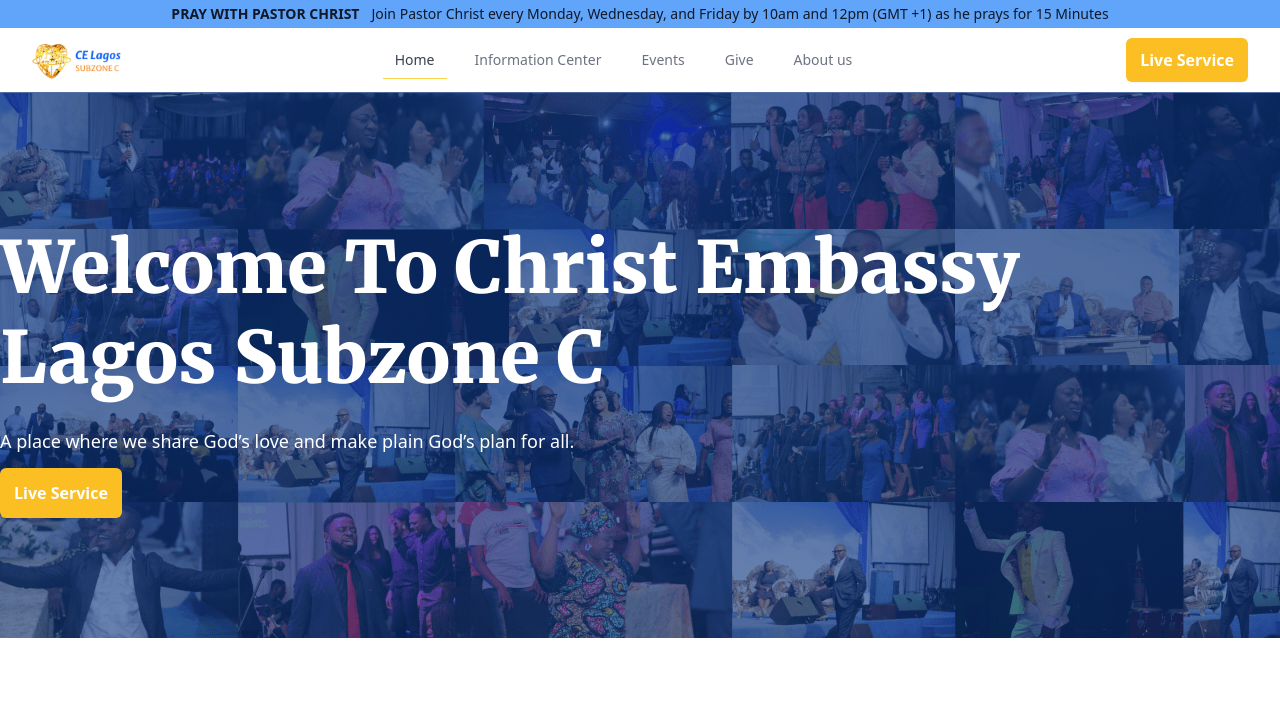
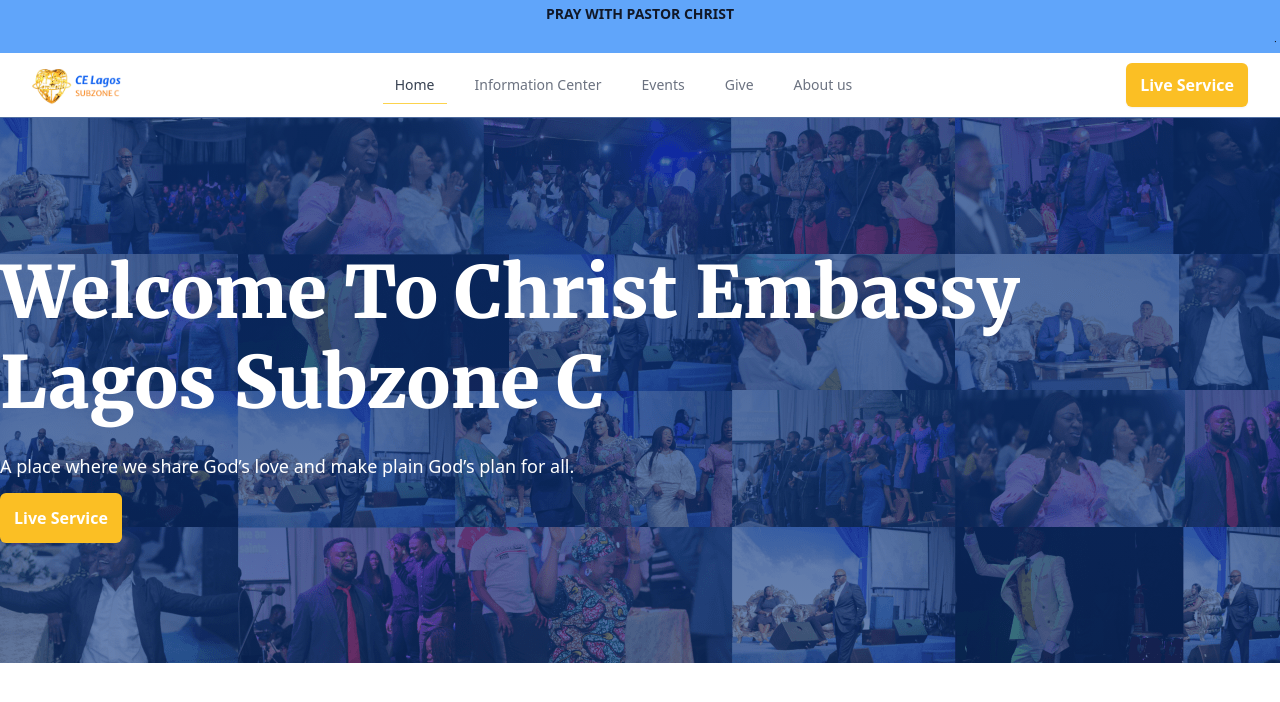
Before and after one commit to wilfredcloud/celszc, a React (Vite) app: page / in a window 1280 px wide. Shown: the top 702 px of the page. Built offline with nearby package versions, Linux system fonts and the light colour scheme.

Commit message:
feat: Change div to marque

```diff
--- a/src/components/Marquee.jsx
+++ b/src/components/Marquee.jsx
@@ -4,10 +4,10 @@
   return (
     <div className=" bg-blue-400 text-gray-900 text-center text-sm p-1">
       <b>PRAY WITH PASTOR CHRIST</b>
-        <span className=" ml-3 ">
+        <marquee className=" ml-3 ">
           Join Pastor Christ every Monday, Wednesday, and Friday by 10am and
           12pm (GMT +1) as he prays for 15 Minutes
-        </span>
+        </marquee>
     </div>
   )
 }
```
